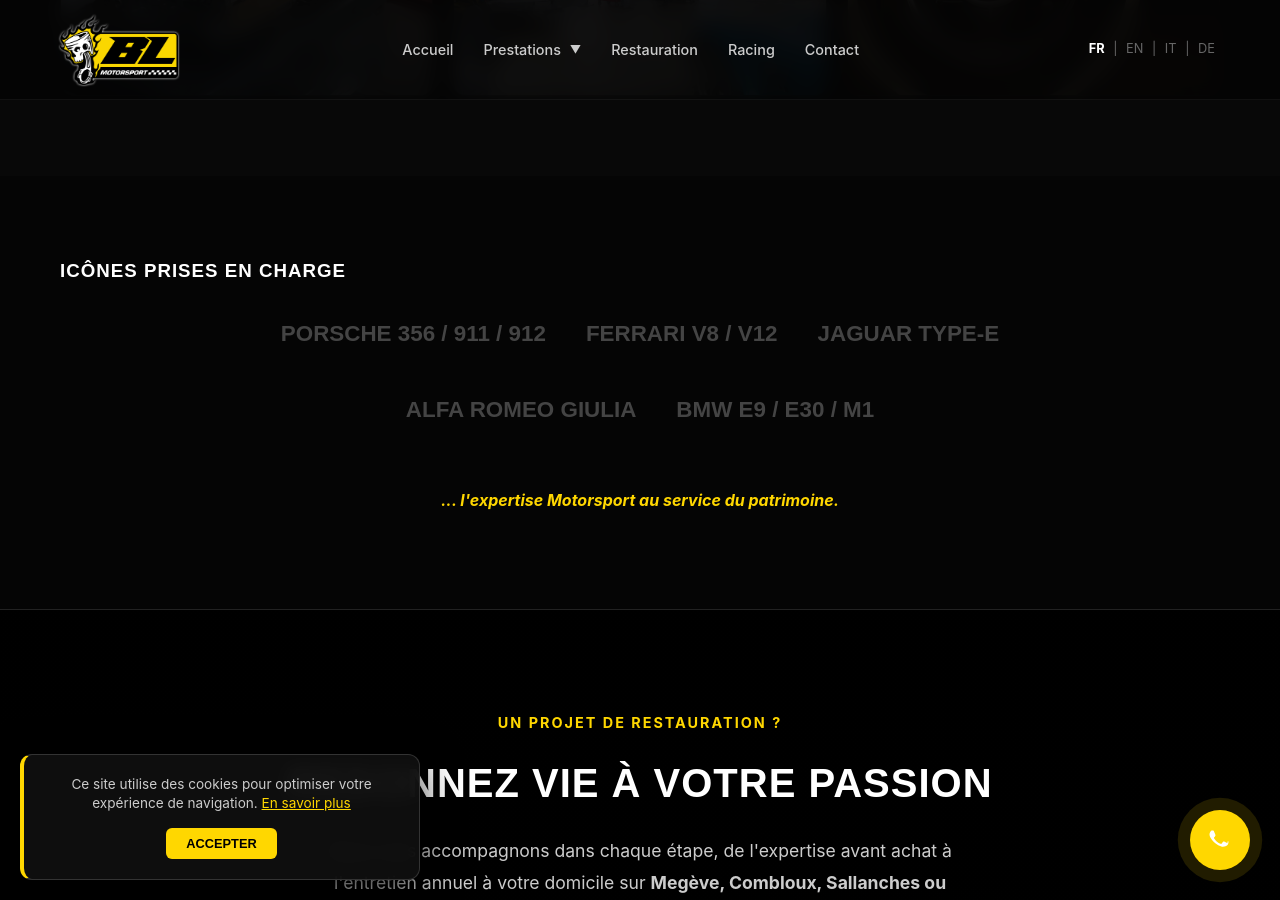
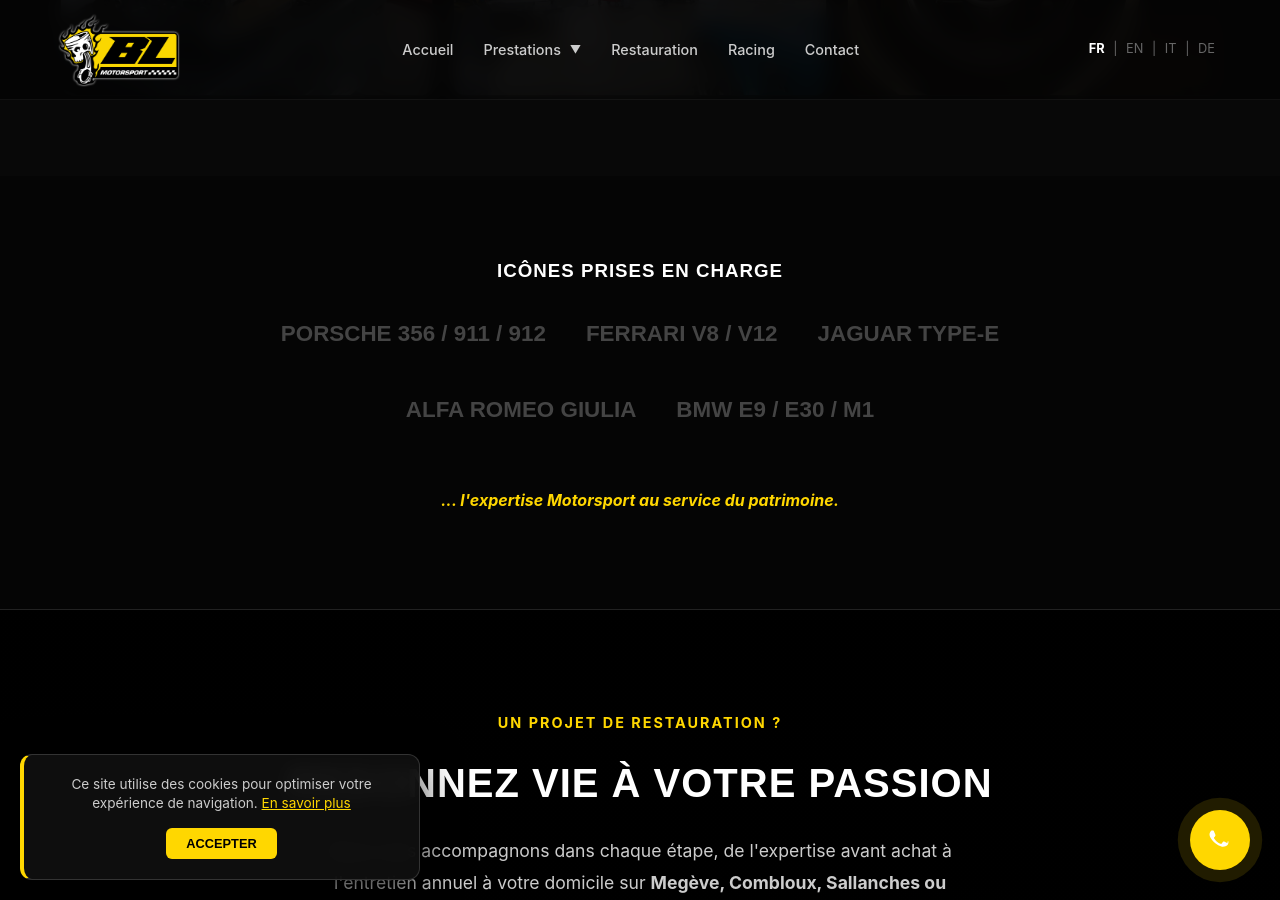
Before and after one commit to DuvalDVL/bl-motorsport, a Jekyll site: the page built from fr/restauration-classic.html, in a window 1280 px wide and 900 px high, scrolled down 2801 px. Built offline with Jekyll 4.4.1, drawn with Linux system fonts in a browser that asks for light colours.

Commit message:
Update restauration-classic.html

```diff
--- a/fr/restauration-classic.html
+++ b/fr/restauration-classic.html
@@ -120,7 +120,7 @@ lang: fr
 
 <section style="padding: 80px 0; background: #050505;">
   <div class="container text-center">
-    <h3 style="margin-bottom: 20px; color: white;">ICÔNES PRISES EN CHARGE</h3>
+    <h3 style="margin-bottom: 20px; color: white; text-align: center;">ICÔNES PRISES EN CHARGE</h3>
     <div class="brand-flex-container">
       <span class="brand-item">PORSCHE 356 / 911 / 912</span>
       <span class="brand-item">FERRARI V8 / V12</span>
```
